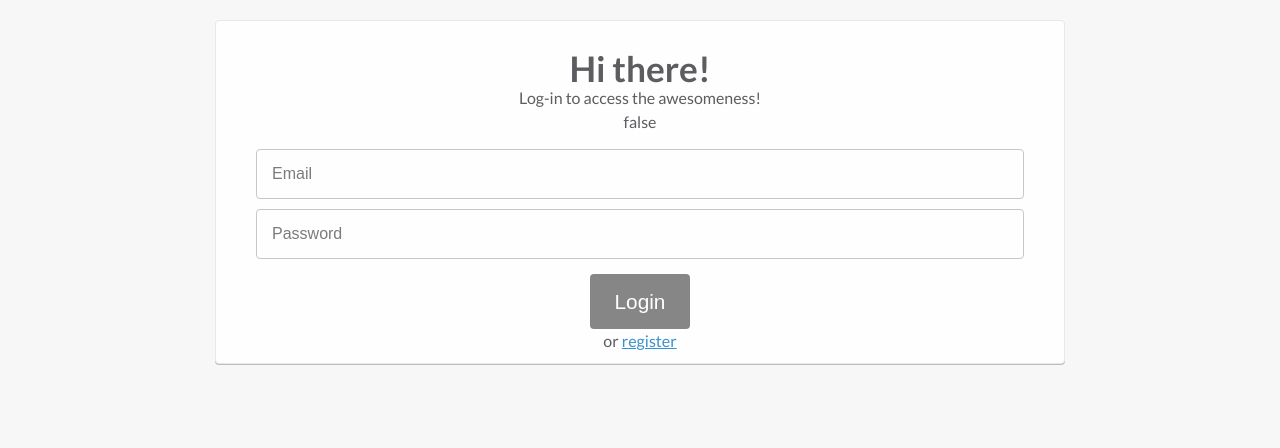
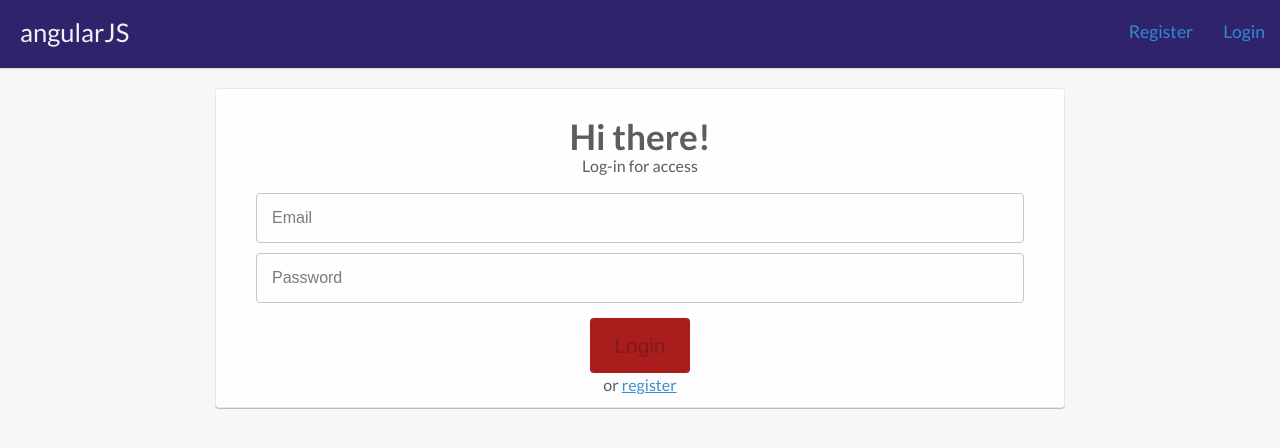
Before and after one commit to zwiepsel/angular-login, a plain HTML site: page index.html in a window 1280 px wide. Drawn offline with Linux system fonts and the light colour scheme.

Commit message:
styling and navbar

```diff
--- a/css/style.css
+++ b/css/style.css
@@ -206,7 +206,7 @@ input[type=radio] {
     cursor: pointer;
     border: 1px solid transparent;
     border-radius: 4px;
-    background: #C61C6F;
+    background: #C61C6F;br
     color: white;
     background-color: #2D8BCF;
     background-size: 18px 18px;
@@ -439,7 +439,7 @@ ul.awardslist li .award {
 
 nav {
   width: 100%;
-  background: #fff;
+  background: #30226B;
   box-shadow: 0 1px 1px rgba(0,0,0,.1);
 }
 
@@ -452,7 +452,7 @@ nav {
   width: 80%;
   font-size: 1.6em;
   text-align: left;
-  color: #1B7998;
+  color: #ECF4F7;
   text-decoration: none;
   text-align: left;
 }
@@ -625,10 +625,15 @@ input.ng-valid.ng-touched {
 }
 
 .ng-invalid .btn {
-  background: gray;
+  background: #A71111;
 }
 
 .error {
   color: red;
   padding-bottom: 10px;
 }
+
+.btn:hover {
+   background-color:  #30226B;
+   color: black !important;
+}
--- a/index.html
+++ b/index.html
@@ -14,7 +14,9 @@
   <script src="js/controllers/success.js"></script>
 </head>
 <body>
-<header></header>
+<header>
+    <nav class="cf" ng-include="'views/nav.html'"></nav>
+</header>
 <div class="page">
   <main class="cf" ng-view>
   </main>
--- a/js/controllers/registration.js
+++ b/js/controllers/registration.js
@@ -1,3 +1,8 @@
 myApp.controller('RegistrationController', ['$scope', function($scope){
-    $scope.message = "Welcome to my app";
+    $scope.login = function (){
+        $scope.message = 'Welcome ' + $scope.user.email;
+    }
+    $scope.register = function (){
+        $scope.message = 'Welcome ' + $scope.user.firstname;
+    }
 }]);
--- a/views/login.html
+++ b/views/login.html
@@ -1,11 +1,12 @@
 <section class="card login">
   <form name="myform"
+    ng-submit="login()"
     novalidate>
 
     <div class="textintro">
       <h1>Hi there!</h1>
-      <p>Log-in to access the awesomeness!</p>
-      <p>{{myform.email.$valid}}</p>
+      <p>Log-in for access</p>
+      <p class="message" ng-show="message"> {{message}}</p>
     </div>
 
     <fieldset>
@@ -15,7 +16,7 @@
        <p class="error validationerror" ng-show="myform.password.$invalid && myform.password.$touched">password is required</p>
     </fieldset>
 
-    <button type="submit" class="btn">Login</button>
-    <p>or <a href="#/register">register</a></p>
+    <button ng-disabled="myform.$invalid" type="submit" class="btn">Login</button>
+    <p>or <a ng-href="#/register">register</a></p>
   </form>
 </section>
--- a/views/nav.html
+++ b/views/nav.html
@@ -1,5 +1,5 @@
-  <div class="branding"><a href="#">angularJS</a></div>
+  <div class="branding"><a ng-href="#/">angularJS</a></div>
   <ul>
-    <li><a href="#">Login</a></li>
-    <li><a href="#">Register</a></li>
+    <li><a ng-href="#/login">Login</a></li>
+    <li><a ng-href="#/register">Register</a></li>
   </ul>
```
Also changed, not shown: views/register.html (+12 -7 lines).
